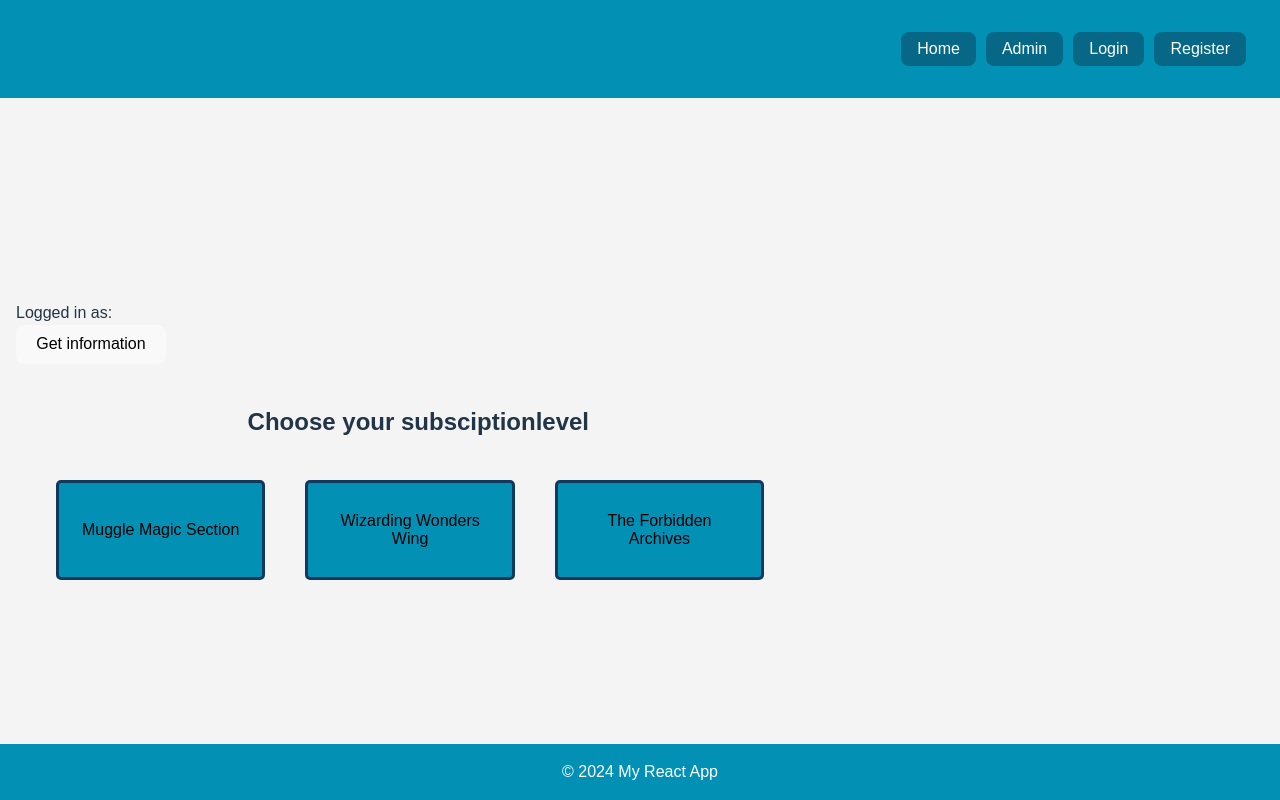
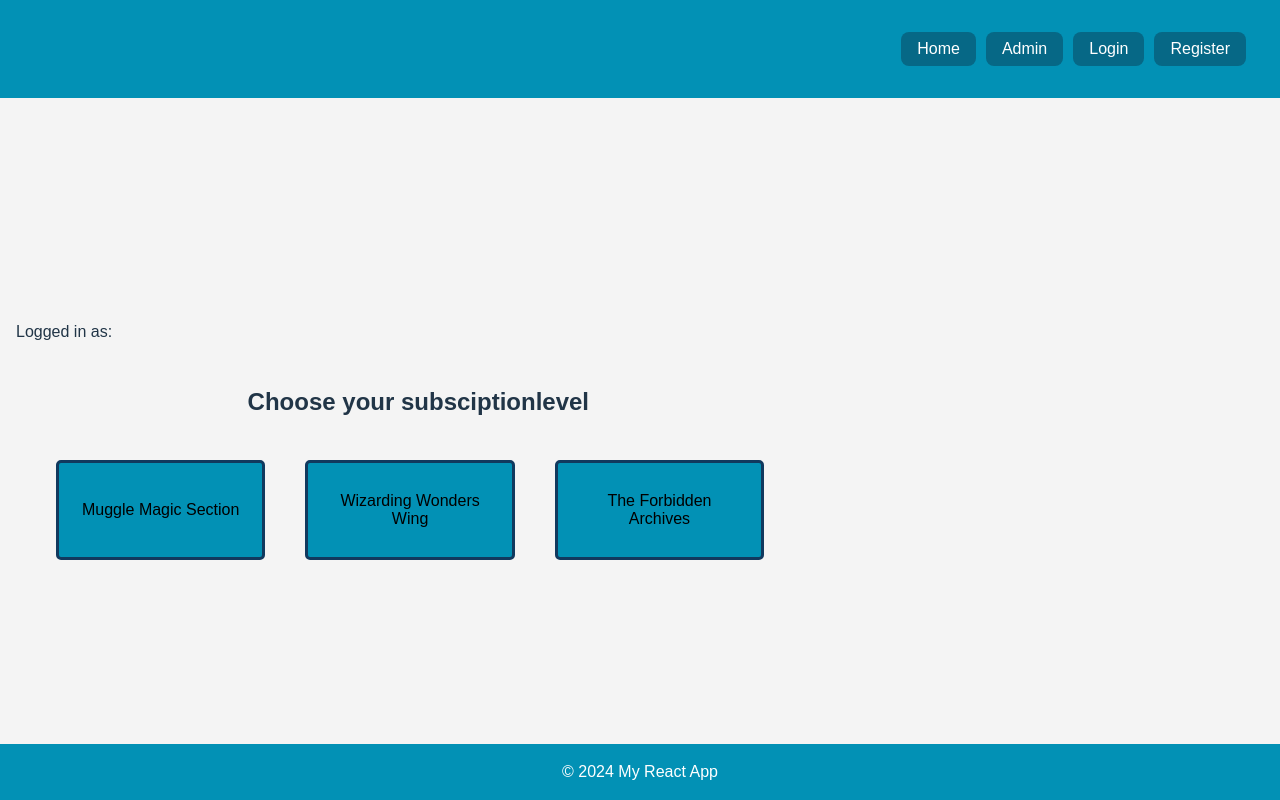
Before and after one commit to SophiaKornilia/uppgift-3-codecruisers, a React (Vite) app in the folder client/: page /MySubscriptions in a window 1280 px wide. Built offline with nearby package versions, Linux system fonts and the light colour scheme.

Commit message:
wip stripe, payment

```diff
--- a/client/src/components/CheckOutButton.tsx
+++ b/client/src/components/CheckOutButton.tsx
@@ -1,22 +1,31 @@
 interface CheckoutButtonProps {
   subscriptionLevel: number;
 }
-const CheckoutButton: React.FC<CheckoutButtonProps> = ({ subscriptionLevel }) => {    const handleClick = async () => {
-        const response = await fetch('http://localhost:3000/api/payments/checkout', {
-            method: 'POST',
+const CheckoutButton: React.FC<CheckoutButtonProps> = ({
+  subscriptionLevel,
+}) => {
+  const handleClick = async () => {
+    const response = await fetch(
+      "http://localhost:3000/api/payments/checkout",
+      {
+        method: "POST",
         headers: {
-                'Content-Type': 'application/json',
+          "Content-Type": "application/json",
         },
         body: JSON.stringify({ subscriptionLevel }),
         credentials: "include",
-        });
+      }
+    );
 
     const data = await response.json();
     localStorage.setItem("sessionId", JSON.stringify(data.sessionId));
     window.location = data.url;
+    console.log("datasessionid",data.sessionId);
   };
 
-    return <button onClick={handleClick}>Subscribe to {subscriptionLevel}</button>;
+  return (
+    <button onClick={handleClick}>Subscribe to {subscriptionLevel}</button>
+  );
 };
 
 export default CheckoutButton;
--- a/client/src/pages/MySubscriptions.tsx
+++ b/client/src/pages/MySubscriptions.tsx
@@ -5,10 +5,10 @@ import { useLocation } from "react-router-dom";
 export const MySubscriptions = () => {
   const { user } = useUser();
   const [loggedinUser, setLoggedinUser] = useState<string | null>(null);
-  const [userId, setUserId] = useState<string | null>(null);
+  // const [userId, setUserId] = useState<string | null>(null);
   const location = useLocation();
   const queryParams = new URLSearchParams(location.search);
-  const levelId = queryParams.get('levelId');
+  const levelId = queryParams.get("levelId");
   const [fromLink, setFromLink] = useState(false);
 
   useEffect(() => {
@@ -21,37 +21,42 @@ export const MySubscriptions = () => {
     setLoggedinUser(user);
   }, [user]);
 
-  console.log("MySubscriptions", user);
-  const url = "http://localhost:3000/api/users/getUser";
+  console.log("MySubscriptions", user, loggedinUser);
+  // const url = "http://localhost:3000/api/users/getUser";
 
-  const getInformation = async () => {
-    try {
-      const result = await fetch(url, {
-        method: "POST",
-        headers: {
-          "Content-Type": "application/json",
-        },
-        body: JSON.stringify({
-          user: loggedinUser,
-        }),
-      });
-      const resultData = await result.json();
-      if(resultData.isASubscriber){
-        setUserId(resultData.userId);
-      }
-    } catch (error) {
-      alert("Something went wrong!");
-    }
-  };
-  console.log("userid",userId);
+  // const getInformation = async () => {
+  //   try {
+  //     const result = await fetch(url, {
+  //       method: "POST",
+  //       headers: {
+  //         "Content-Type": "application/json",
+  //       },
+  //       body: JSON.stringify({
+  //         user: loggedinUser,
+  //       }),
+  //     });
+  //     const resultData = await result.json();
+  //     if (resultData.isASubscriber) {
+  //       setUserId(resultData.userId);
+  //     }
+  //   } catch (error) {
+  //     alert("Something went wrong!");
+  //   }
+  // };
+  // console.log("userid", userId);
 
   return (
     <div>
       <div>Logged in as: {user}</div>
-      <button onClick={getInformation}>Get information</button>
+      {/* <button onClick={getInformation}>Get information</button> */}
       <div className="home-Container">
         <h2>Choose your subsciptionlevel</h2>
-        {fromLink && <p>You arrived here via a link! To read that book you clicked on, upgrade to level: {levelId}</p>}
+        {fromLink && (
+          <p>
+            You arrived here via a link! To read that book you clicked on,
+            upgrade to level: {levelId}
+          </p>
+        )}
         <button className="box">Muggle Magic Section</button>
         <button className="box">Wizarding Wonders Wing</button>
         <button className="box">The Forbidden Archives</button>
```
Also changed, not shown: 2 other files (tests, documents, lock files or other folders). Lines whose indentation alone changed are shown as unchanged.
